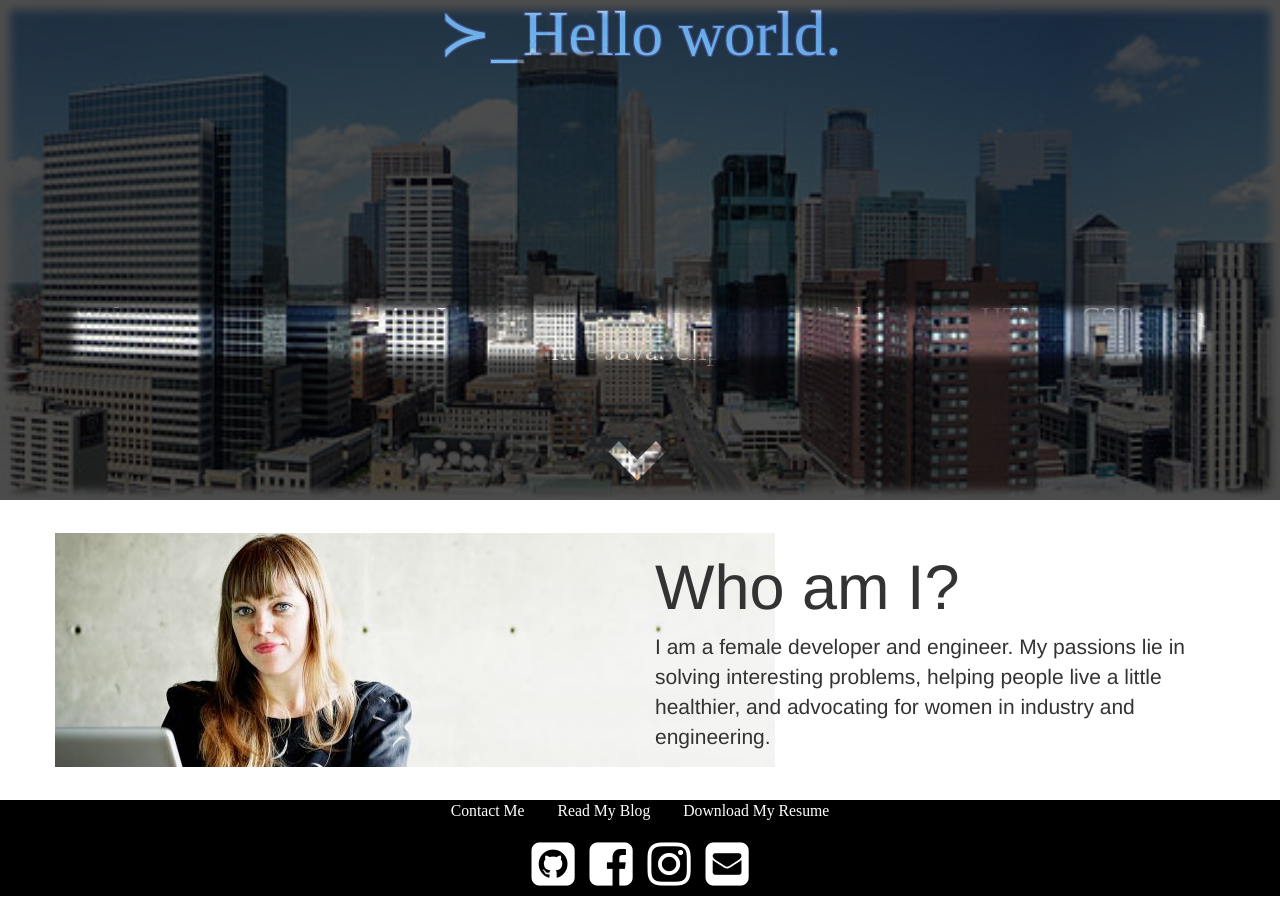
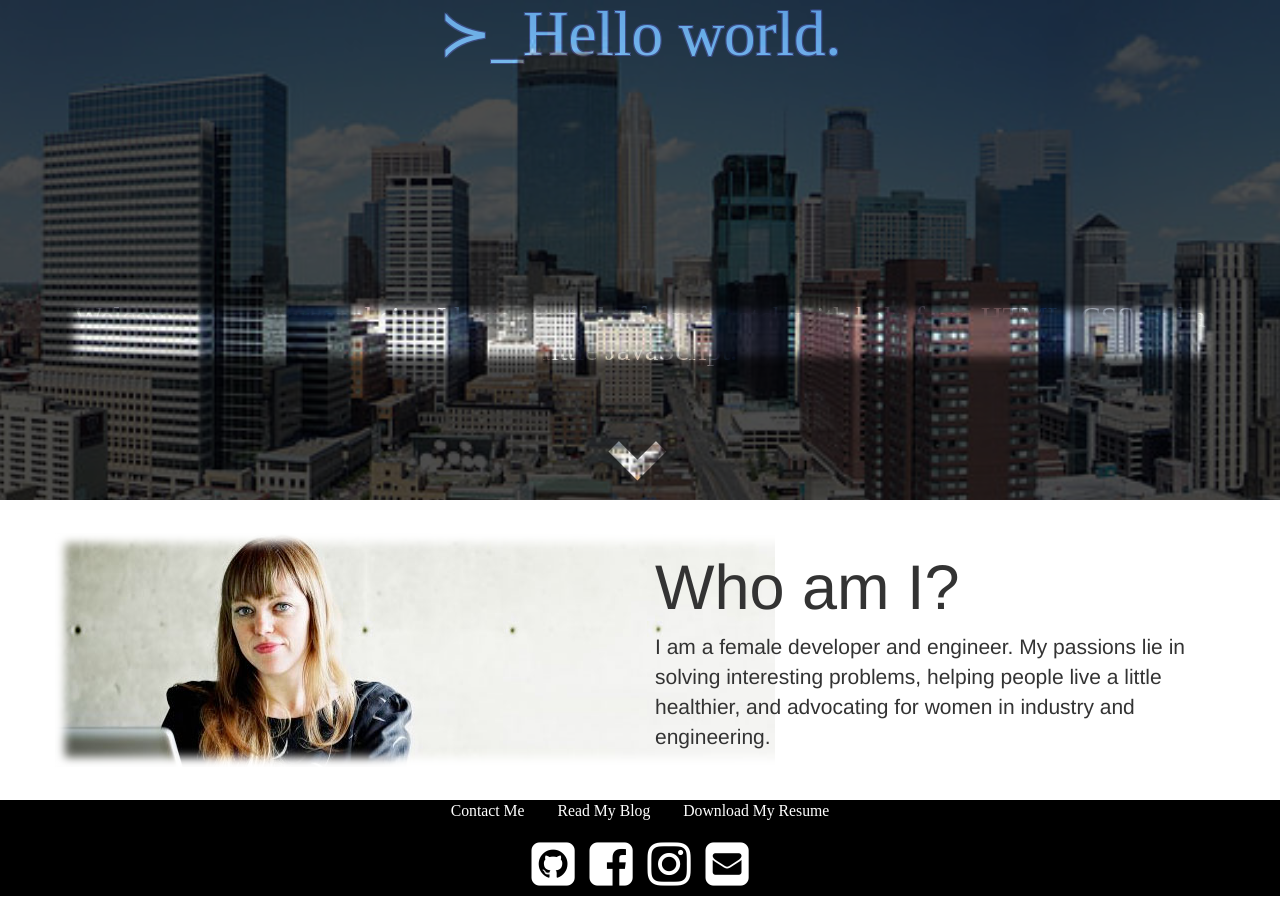
Before and after one commit to pfrank7/pfrank7.github.io, a Jekyll site: the page built from index.html, in a window 1280 px wide. Built offline with Jekyll 4.4.1, drawn with Linux system fonts in a browser that asks for light colours; nearby versions of some CDN libraries.

Commit message:
Update index.html

```diff
--- a/index.html
+++ b/index.html
@@ -29,10 +29,10 @@ title: Paige Frank
 .paige {
 	background-image: url("../photos/tmpGirl.jpg");
 	background-repeat: no-repeat;
+	box-shadow: 0 0 10px 10px white inset;
 	}
 #Hopkins {
 	background-image: url("../photos/minne.JPG");
-	box-shadow: 0 0 10px 10px white inset;
 }
 #Hopkins h1 {
 	height: 300px;
```
